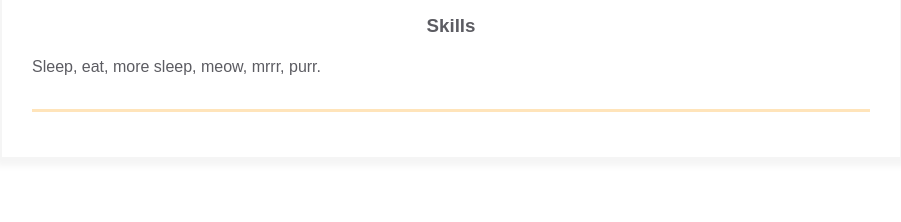
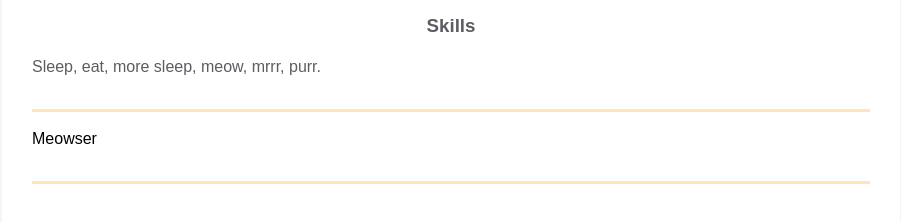
Before and after one commit to JosuerBague/homepage-2022, a plain HTML site: page index.html in a window 1280 px wide. Shown: the part 434-656 px from the top of the page, without its empty margins (189-1090 px from the left). Drawn offline with Linux system fonts and the light colour scheme.

Commit message:
Add experience block

```diff
--- a/index.html
+++ b/index.html
@@ -71,6 +71,7 @@
         </div>
       </div>
 
+      <!-- Skills Block -->
       <div class="container">
         <div class="resume__block">
           <div class="skills">
@@ -79,7 +80,19 @@
           </div>
         </div>
       </div>
-    </div>
+
+      <!-- Experience Block -->
+      <div class="container">
+        <div class="resume__block">
+          <div class="main-info fh">
+
+            <div class="experiences">Meowser</div>
+
+            <div class="additional-info fv"></div>
+          </div>
+        </div>
+
+      </div>
   </main>
 </body>
 
```
